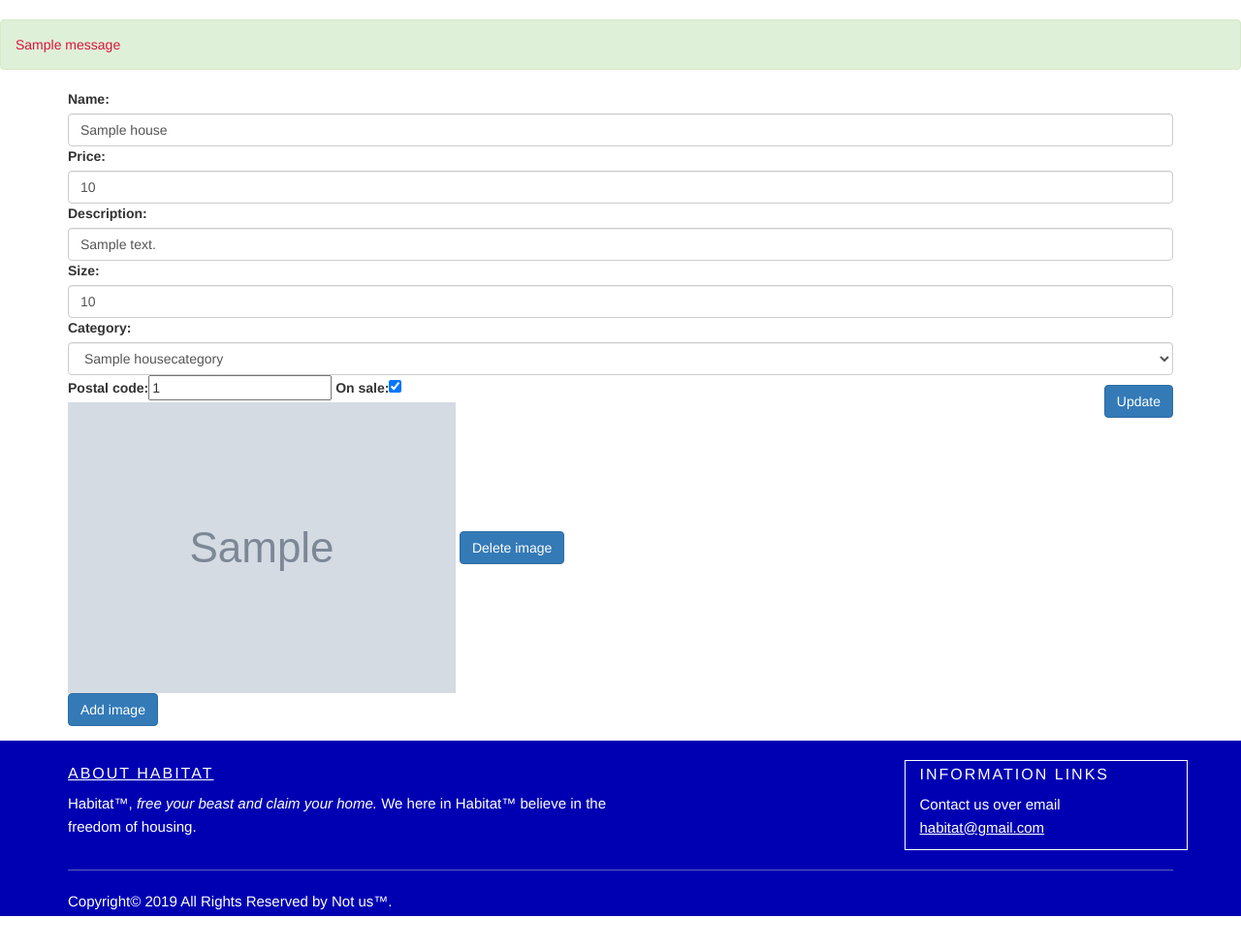
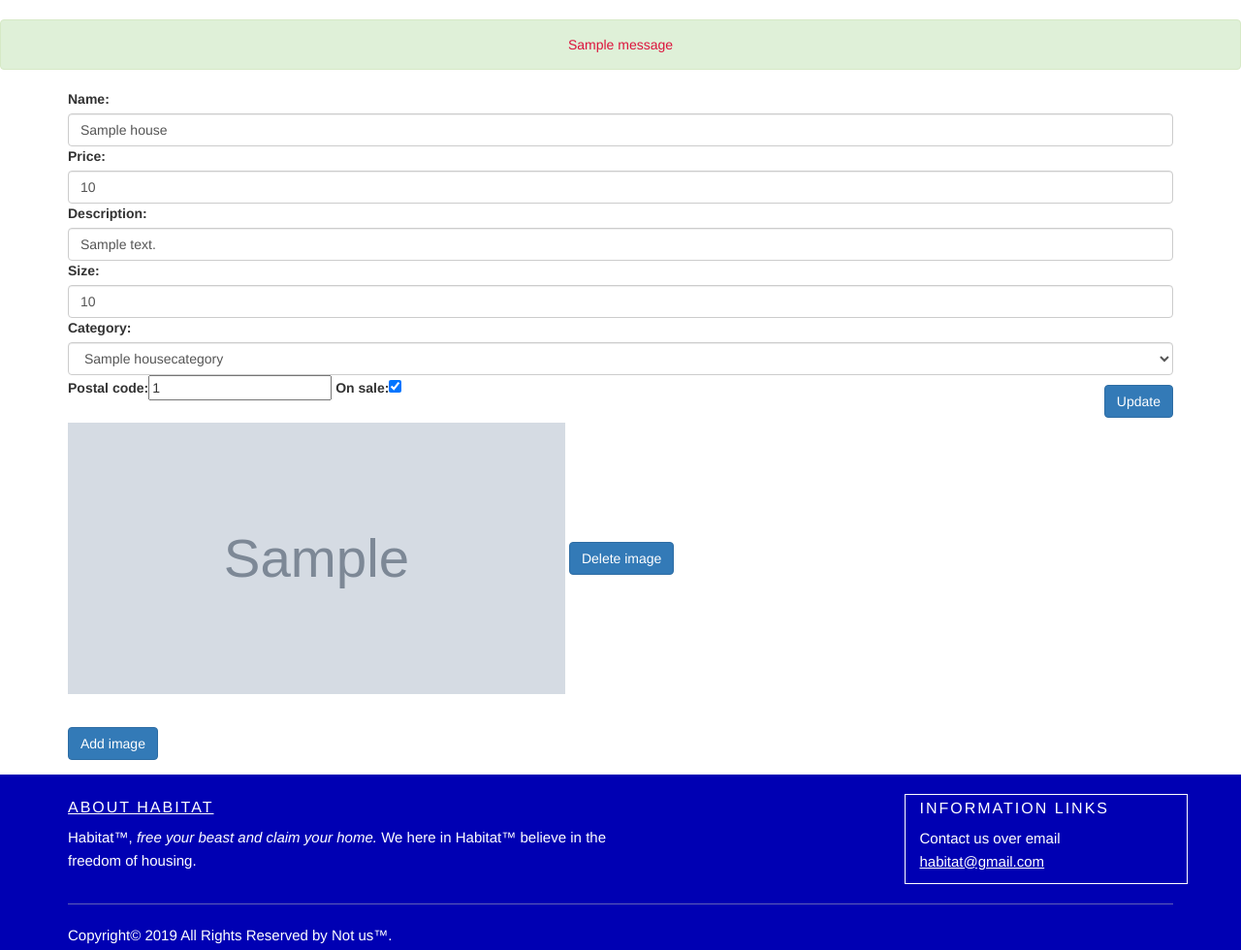
Before and after one commit to kiddibry/HabitatV2, a Django app: page /houses/update_house/1 in a window 1280 px wide. Shown: the part 114-1094 px from the top of the page at 97% size. Before the commit the page ends 1059 px from the top, so only its background shows below. Run offline with Django 3.2, Linux system fonts and the light colour scheme; a user stored in the database is signed in; tables that the repository leaves empty hold one stand-in row (values such as "Sample post"); grey boxes marked "Sample" are stand-in pictures; one stand-in notice (Sample message) is shown; some libraries are stand-ins or nearby versions.

Commit message:
Laga myndirnar í update photos

```diff
--- a/static/css/base.css
+++ b/static/css/base.css
@@ -1,6 +1,6 @@
 
 #all_but_head_and_footer {
-    min-height: 29em;
+    min-height: 31em;
 }
 
 footer {
--- a/templates/base.html
+++ b/templates/base.html
@@ -48,7 +48,7 @@
     {% if messages %}
         <div class="span12">
         {% for message in messages %}
-            <div class="alert alert-{{ message.tags }}" style="color: crimson;">
+            <div class="alert alert-{{ message.tags }}" style="color: crimson; text-align: center">
                 {{ message|safe }}
             </div>
         {% endfor %}
--- a/templates/house/update_house.html
+++ b/templates/house/update_house.html
@@ -6,9 +6,11 @@
         <input type="submit" value="Update" class="btn btn-primary pull-right" style="clear:both; margin:10px 0">
     </form>
     {% for image in images%}
-        <img src="{{image.image}}" alt="image" class="hs_img">
+    <div class="Janus" style="margin-top: 1.5em">
+        <img src="{{image.image}}" alt="image" class="hs_img" style="width: 45%; height: 20em">
         <a href="{% url 'delete_image' image.id %}" class="btn btn-primary">Delete image</a>
+    </div>
     {% endfor %}
     <br>
-    <a href="{% url 'add_images' id %}" class="btn btn-primary">Add image</a>
+    <a href="{% url 'add_images' id %}" class="btn btn-primary" style="margin-top: 1em; text-align: center">Add image</a>
 {% endblock %}
```
